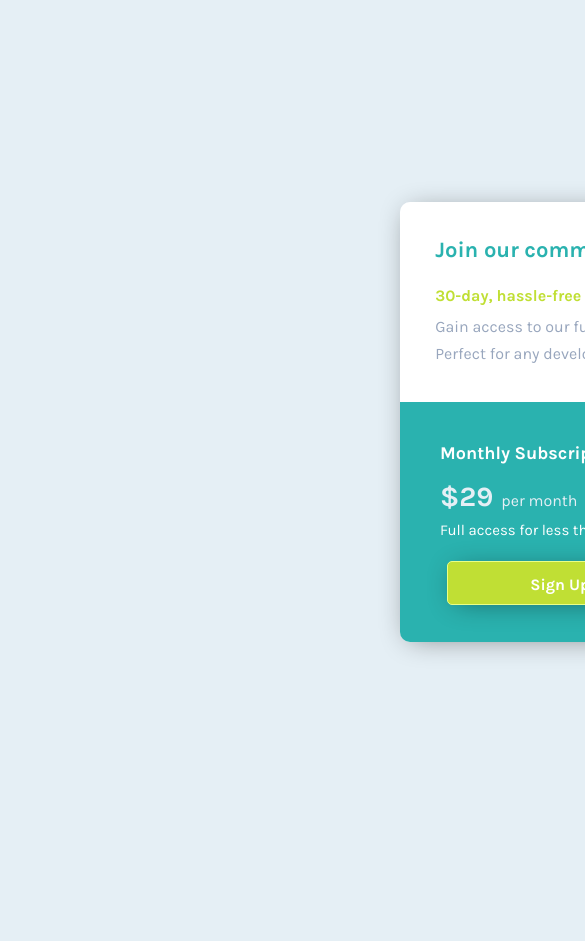
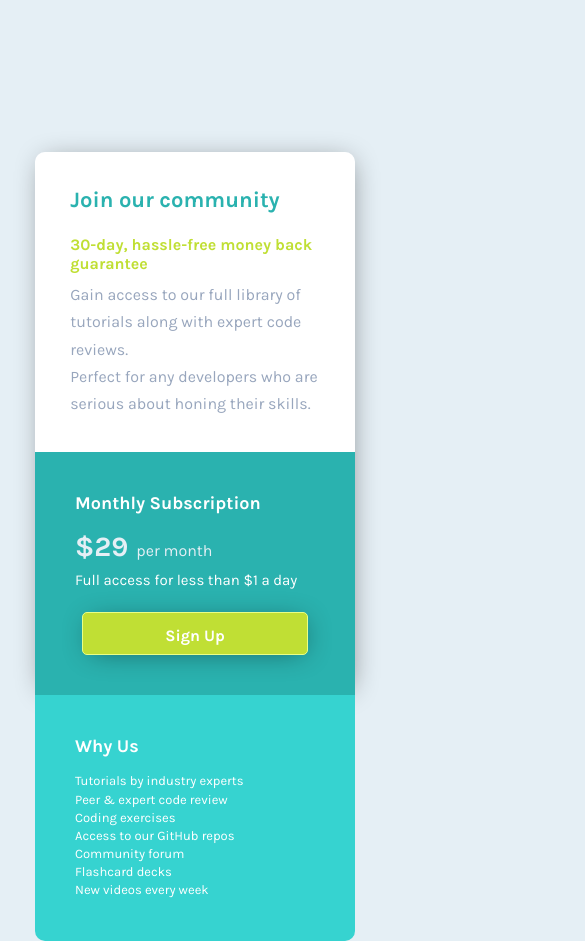
Before and after one commit to Vitor100Ce/single-price-grid-component-master, a plain HTML site: page index.html in a window 390 px wide. Shown: the top 941 px of the page, 585 px wide, since content can reach past the window. Before the commit the page ends 844 px from the top, so only its background shows below. Drawn offline with Linux system fonts and the light colour scheme.

Commit message:
feito o responsivo

```diff
--- a/css/style.css
+++ b/css/style.css
@@ -78,8 +78,6 @@ body{
     flex-direction: column;
     background-color: hsl(179, 62%, 43%);
     border-radius: 0 0 0 10px;
-    position: relative;
-
 }
 
 .card__price{
@@ -133,7 +131,41 @@ body{
     font-size: 13px;
 }
 
-@media screen and (max-width: 35rem){
+@media screen and (max-width: 32rem){
+
+    body{
+        width: 100%;
+    }
+
+    .container{
+        flex-direction: row;
+    }
+    .container-main{
+        display: flex;
+        flex-direction: column;
+        justify-content: center;
+        align-items: center;
+        width: 20rem;
+    }
+
+    .top{
+        width: 15.6rem;
+    }
+
+    .container-card{
+        display: flex;
+        flex-direction: column;
+    }
+
+    .card-1{
+        background-color: hsl(179, 62%, 43%);
+        border-radius: 0;
+    }
+
+    .card-2{
+        border-radius: 0 0 10px 10px;
+
+    }
 
 
 
```
